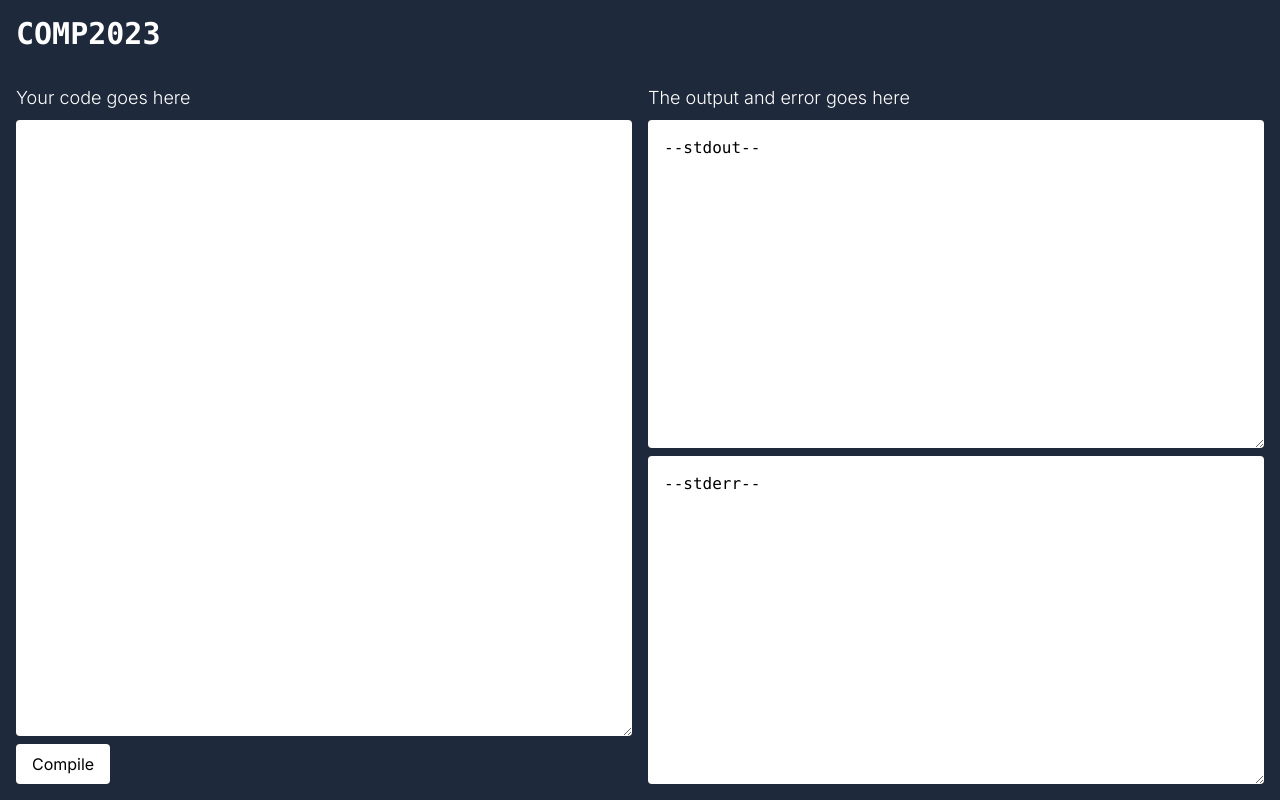
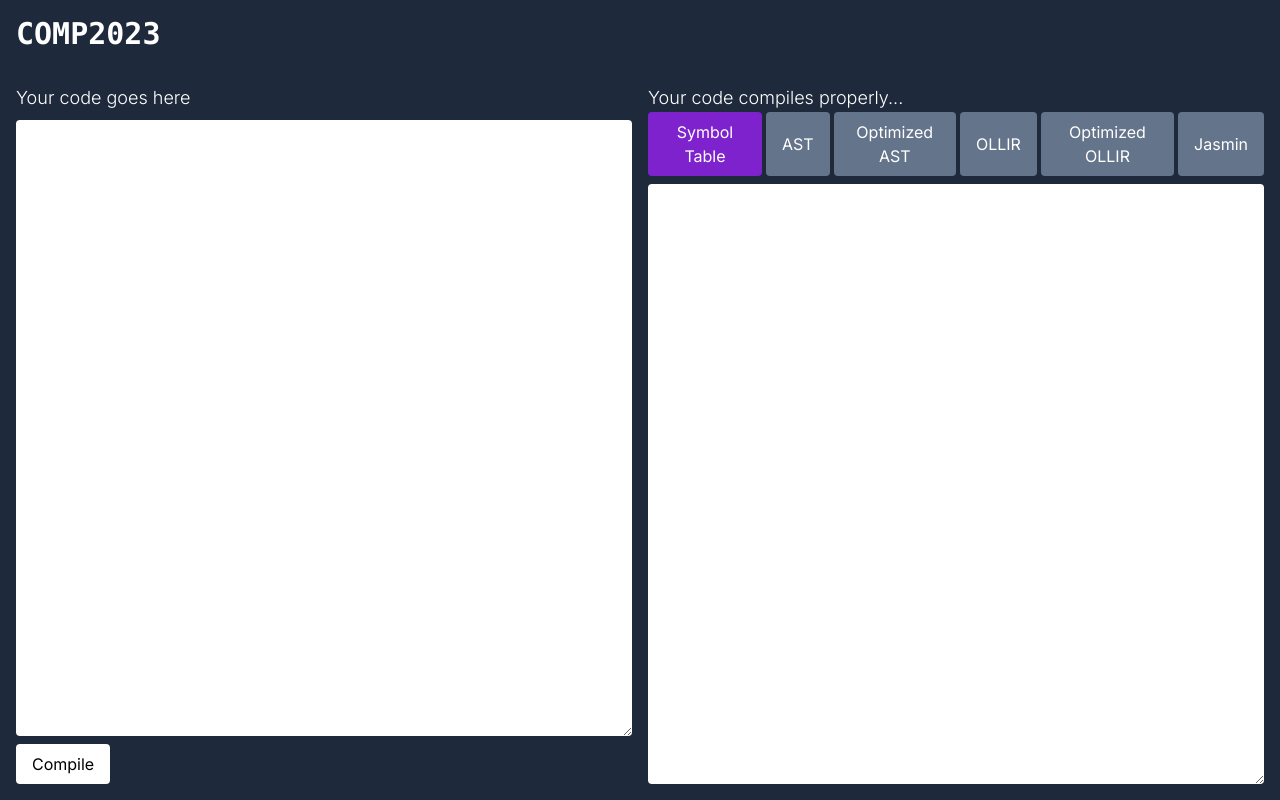
Before and after one commit to limwa/jmm.limwa.pt, a Next.js app: page / in a window 1280 px wide. Built offline with nearby package versions, Linux system fonts and the light colour scheme.

Commit message:
feat: add output tabs

```diff
--- a/package.json
+++ b/package.json
@@ -9,6 +9,7 @@
     "lint": "next lint"
   },
   "dependencies": {
+    "@uidotdev/usehooks": "^2.4.1",
     "dax-sh": "^0.40.0",
     "next": "14.2.2",
     "react": "^18",
--- a/src/app/compile.tsx
+++ b/src/app/compile.tsx
@@ -2,12 +2,15 @@
 
 import { useFormState } from "react-dom";
 import { compileJmm } from "./actions";
+import { useMemo, useState } from "react";
 
 export function Compile() {
   const [[stdout, stderr], dispatch, isPending] = useFormState(compileJmm, [
-    "--stdout--",
-    "--stderr--",
+    "",
+    "",
   ]);
+
+  const hasErrors = stderr !== "";
 
   return (
     <div className="mt-8 grow flex justify-between gap-4">
@@ -42,18 +45,97 @@ export function Compile() {
         </button>
       </form>
       <div className="size-full flex flex-col">
-        <h2 className="text-lg font-light">The output and error goes here</h2>
+        {hasErrors ? (
+            <>
+        <p className="text-lg font-light">Your code has errors...</p>
         <textarea
-          readOnly
-          className="mt-2 text-black font-mono p-4 grow rounded"
-          value={stdout}
-        ></textarea>
-        <textarea
-          readOnly
-          className="mt-2 text-black font-mono p-4 grow rounded"
-          value={stderr}
-        ></textarea>
+            readOnly
+            className="mt-2 text-black font-mono p-4 grow rounded"
+            value={stderr}
+          ></textarea>
+            </>
+
+        ) : (
+            <>
+            <p className="text-lg font-light">Your code compiles properly...</p>
+            <CompileOutput stdout={stdout} />
+            </>
+        )}
       </div>
     </div>
   );
 }
+
+function slices(content: string, markers: string[]) {
+    const slices = [] as string[];
+
+    let start = content.indexOf(markers[0]);
+    if (start === -1) return null;
+
+    start += markers[0].length;
+
+    for (let i = 1; i < markers.length; i++) {
+        const end = content.indexOf(markers[i]);
+        if (end === -1) return null;
+
+        const slice = content.slice(start, end).trim();
+        slices.push(slice);
+        start = end + markers[i].length;
+    }
+
+    const lastSlice = content.slice(start).trim();
+    slices.push(lastSlice);
+
+    return slices;
+}
+
+export function CompileOutput({ stdout }: { stdout: string }) {
+  const obj = useMemo(() => {
+    const results = slices(stdout, [
+        "Symbol Table:",
+        "AST:",
+        "OPTIMIZED AST:",
+        "OLLIR RESULT:",
+        "OPTIMIZED OLLIR RESULT:",
+        "JASMIN CODE:",
+        ]);
+
+    if (results === null) {
+        return {
+            "Symbol Table": "",
+            AST: "",
+            "Optimized AST": "",
+            OLLIR: "",
+            "Optimized OLLIR": "",
+            Jasmin: "",
+        };
+    }
+
+    const [symbolTable, ast, optimizedAst, ollir, optimizedOllir, jasmin] = results;
+
+    return {
+      "Symbol Table": symbolTable,
+      AST: ast,
+      "Optimized AST": optimizedAst,
+      OLLIR: ollir,
+      "Optimized OLLIR": optimizedOllir,
+      Jasmin: jasmin,
+    };
+  }, [stdout]);
+
+  const [selectedTab, setSelectedTab] = useState<keyof typeof obj>("Symbol Table");
+
+  return (
+    <div className="size-full flex flex-col">
+      <div className="flex gap-1">
+        {Object.keys(obj).map((key) => (
+          <button key={key} className="px-4 py-2 bg-slate-500 rounded hover:bg-slate-600 transition-colors disabled:bg-purple-700" disabled={selectedTab === key} onClick={() => setSelectedTab(key as keyof typeof obj)}>
+            {key}
+          </button>
+        ))}
+      </div>
+      <textarea value={obj[selectedTab]} readOnly
+            className="mt-2 text-black font-mono p-4 grow rounded"></textarea>
+    </div>
+  );
+}
```
Also changed, not shown: 1 other file (tests, documents, lock files or other folders).
